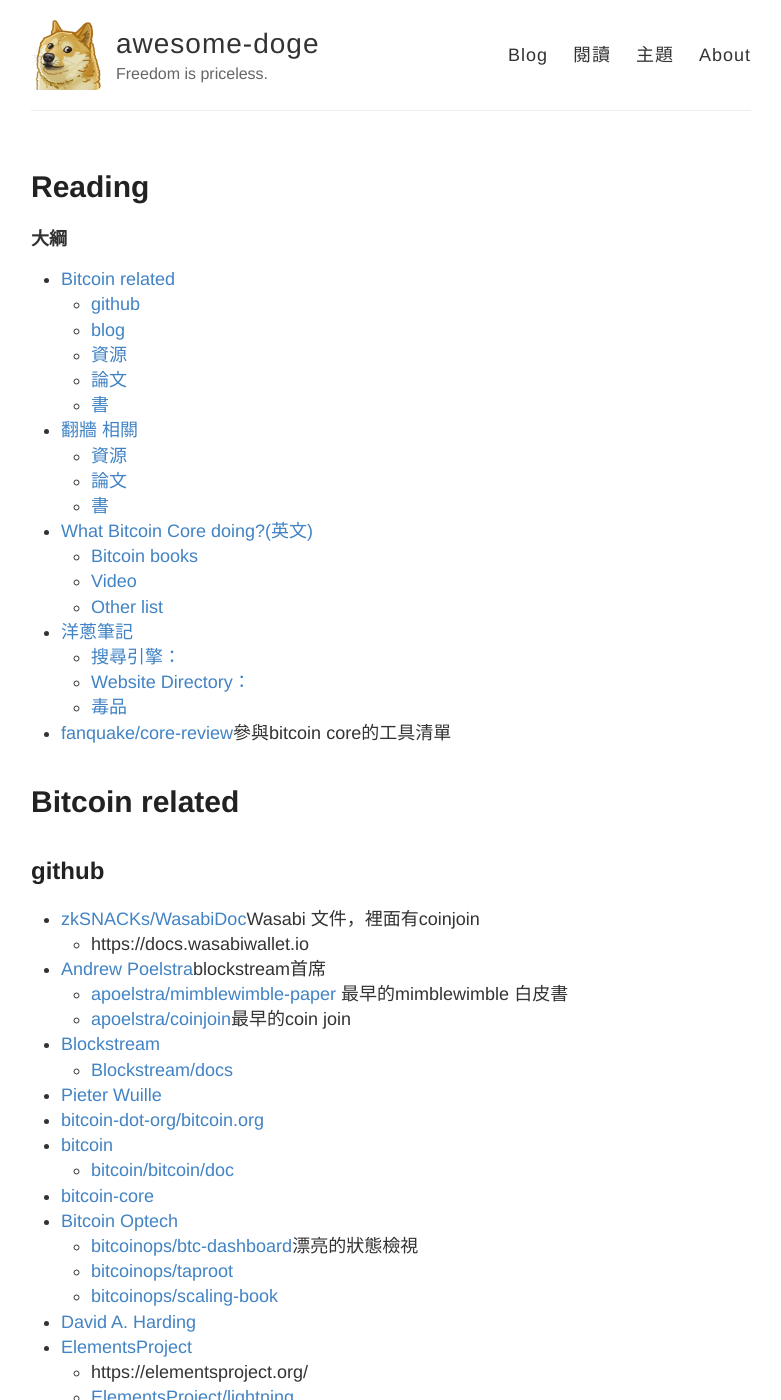
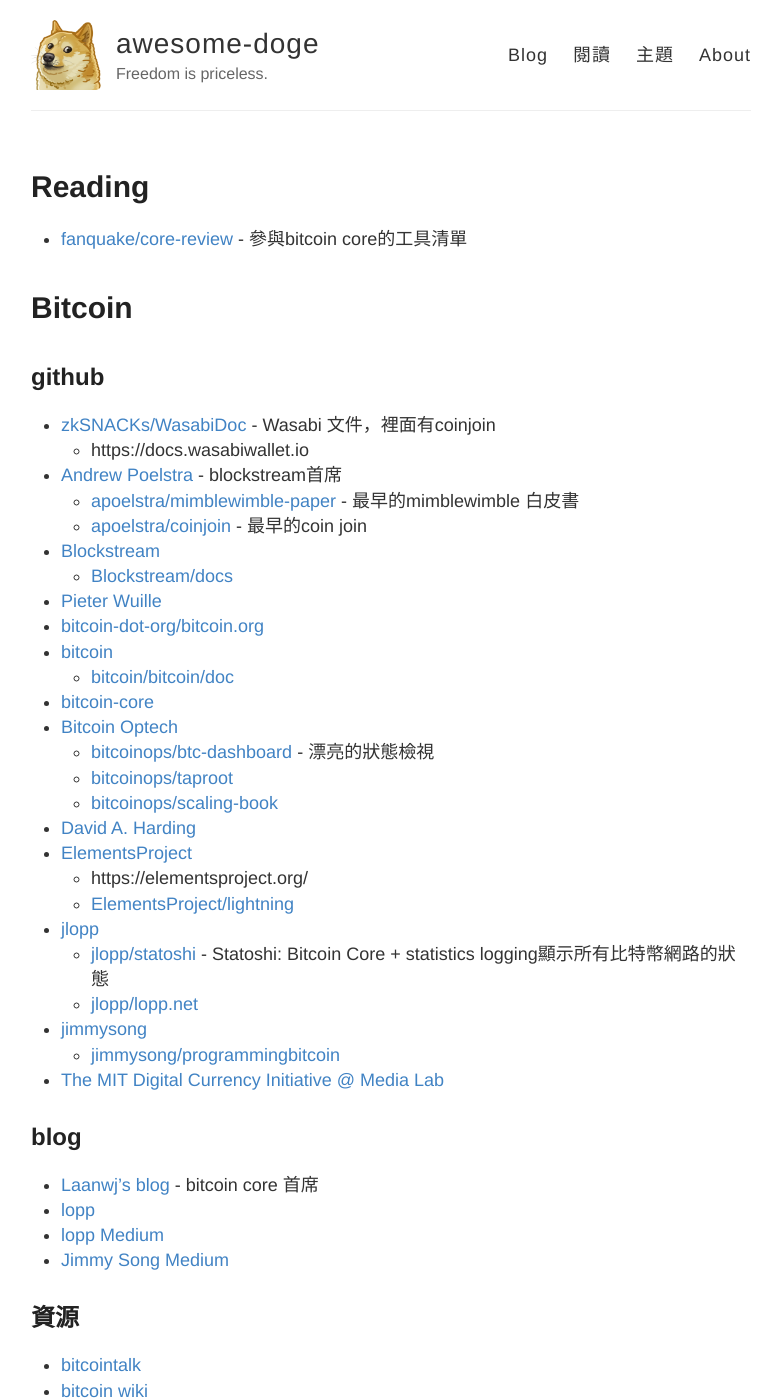
Before and after one commit to awesome-doge/awesome-doge.github.io, a Jekyll site: the page built from reading.md, in a window 1280 px wide and 1400 px high. Shown: the whole window, without its empty margins (249-1030 px from the left). Built offline with Jekyll 4.4.1, drawn with Linux system fonts in a browser that asks for light colours; some of the changed text lies outside the part shown.

Commit message:
刪除目錄

```diff
--- a/reading.md
+++ b/reading.md
@@ -4,37 +4,16 @@
 permalink: /reading.html
 ---
 
-**大綱**
-- [Bitcoin related](#bitcoin-related)
-  - [github](#github)
-  - [blog](#blog)
-  - [資源](#資源)
-  - [論文](#論文)
-  - [書](#書)
-- [翻牆 相關](#翻牆-相關)
-  - [資源](#資源-1)
-  - [論文](#論文-1)
-  - [書](#書-1)
-- [What Bitcoin Core doing?(英文)](#what-bitcoin-core-doing英文)
-  - [Bitcoin books](#bitcoin-books)
-  - [Video](#video)
-  - [Other list](#other-list)
-- [洋蔥筆記](#洋蔥筆記)
-  - [搜尋引擎：](#搜尋引擎)
-  - [Website Directory：](#website-directory)
-  - [毒品](#毒品)
+* [fanquake/core-review](https://github.com/fanquake/core-review) - 參與bitcoin core的工具清單
 
-
-* [fanquake/core-review](https://github.com/fanquake/core-review)參與bitcoin core的工具清單
-
-# Bitcoin related
+# Bitcoin
 ## github
 
-* [zkSNACKs/WasabiDoc](https://github.com/zkSNACKs/WasabiDoc)Wasabi 文件，裡面有coinjoin
+* [zkSNACKs/WasabiDoc](https://github.com/zkSNACKs/WasabiDoc) - Wasabi 文件，裡面有coinjoin
     * https://docs.wasabiwallet.io
-* [Andrew Poelstra](https://github.com/apoelstra)blockstream首席
-    * [apoelstra/mimblewimble-paper](https://github.com/apoelstra/mimblewimble-paper) 最早的mimblewimble 白皮書
-    * [apoelstra/coinjoin](https://github.com/apoelstra/coinjoin)最早的coin join
+* [Andrew Poelstra](https://github.com/apoelstra) - blockstream首席
+    * [apoelstra/mimblewimble-paper](https://github.com/apoelstra/mimblewimble-paper)  - 最早的mimblewimble 白皮書
+    * [apoelstra/coinjoin](https://github.com/apoelstra/coinjoin) - 最早的coin join
 * [Blockstream](https://github.com/Blockstream)
     * [Blockstream/docs](https://github.com/Blockstream/docs)
 * [Pieter Wuille](https://github.com/sipa)
@@ -43,7 +22,7 @@
     * [bitcoin/bitcoin/doc](https://github.com/bitcoin/bitcoin/tree/master/doc)
 * [bitcoin-core](https://github.com/bitcoin-core)
 * [Bitcoin Optech](https://github.com/bitcoinops)
-    * [bitcoinops/btc-dashboard](https://github.com/bitcoinops/btc-dashboard)漂亮的狀態檢視
+    * [bitcoinops/btc-dashboard](https://github.com/bitcoinops/btc-dashboard) - 漂亮的狀態檢視
     * [bitcoinops/taproot](https://github.com/bitcoinops/taproot)
     * [bitcoinops/scaling-book](https://github.com/bitcoinops/scaling-book)
 * [David A. Harding](https://github.com/harding)
@@ -51,14 +30,14 @@
     * https://elementsproject.org/
     * [ElementsProject/lightning](https://github.com/ElementsProject/lightning)
 * [jlopp](https://github.com/jlopp)
-    * [jlopp/statoshi](https://github.com/jlopp/statoshi)Statoshi: Bitcoin Core + statistics logging顯示所有比特幣網路的狀態
+    * [jlopp/statoshi](https://github.com/jlopp/statoshi) - Statoshi: Bitcoin Core + statistics logging顯示所有比特幣網路的狀態
     * [jlopp/lopp.net](https://lopp.net)
 * [jimmysong](https://github.com/jimmysong)
     * [jimmysong/programmingbitcoin](https://github.com/jimmysong/programmingbitcoin)
 * [The MIT Digital Currency Initiative @ Media Lab](https://github.com/mit-dci)
 
 ## blog
-* [Laanwj's blog](https://laanwj.github.io/) bitcoin core 首席
+* [Laanwj's blog](https://laanwj.github.io/)  - bitcoin core 首席
 * [lopp](https://lopp.net)
 * [lopp Medium](https://medium.com/@lopp)
 * [Jimmy Song Medium](https://medium.com/@jimmysong)
@@ -88,7 +67,7 @@
 ## Bitcoin books
 * [Bitcoin Developer Guide](https://bitcoin.org/en/developer-guide)
 * [Mastering Bitcoin](https://github.com/bitcoinbook/bitcoinbook)
-* [Bitcoin and Cryptocurrency Technologies](https://d28rh4a8wq0iu5.cloudfront.net/bitcointech/readings/princeton_bitcoin_book.pdf)(普林斯頓大學 教課書)
+* [Bitcoin and Cryptocurrency Technologies](https://d28rh4a8wq0iu5.cloudfront.net/bitcointech/readings/princeton_bitcoin_book.pdf) - (普林斯頓大學 教課書)
 * [Bitcoin Developer Reference](https://github.com/minium/Bitcoin-Spec/blob/master/Bitcoin.pdf) (by Krzysztof Okupski)
 * [Programming with Bitcoin Core and Lightning](https://github.com/ChristopherA/Learning-Bitcoin-from-the-Command-Line)
 * [Programming Blockchain in C#](https://programmingblockchain.gitbook.io/programmingblockchain)
```
